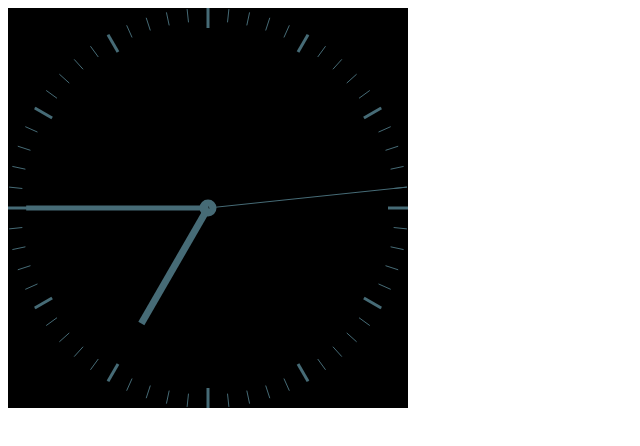
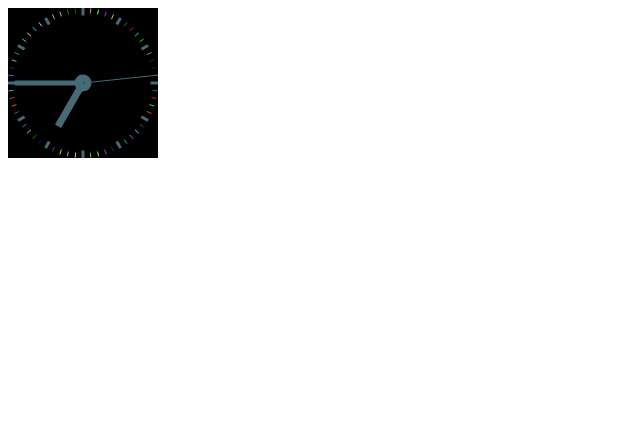
Before and after one commit to zoolu-got-rhythm/analogue-clock-js, a plain HTML site: page index.html in a window 1280 px wide. Shown: the whole page, without its empty margins (0-640 px from the left). Drawn offline with Linux system fonts and the light colour scheme.

Commit message:
even more refined with pretty random colour visuals

```diff
--- a/app.js
+++ b/app.js
@@ -110,7 +110,7 @@ function drawMinTimeMarks(){
         ctx.moveTo(x1, y1);
         ctx.lineTo(x2, y2);
 
-        ctx.strokeStyle = '#466B76';
+        ctx.strokeStyle = getRandomColor();
         ctx.stroke();
 
     }
--- a/index.html
+++ b/index.html
@@ -6,7 +6,7 @@
 </head>
 <body>
 
-<canvas id="clock" height="400" width="400" background-color="#eee">
+<canvas id="clock" height="150" width="150" background-color="#eee">
 
 </canvas>
 
```
